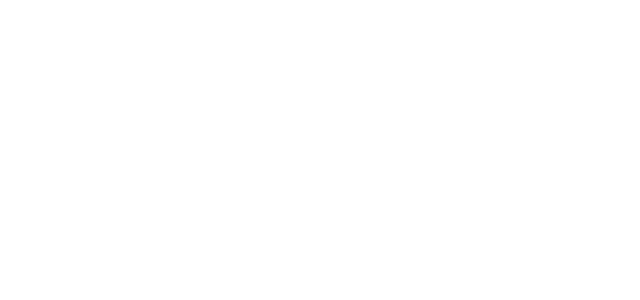
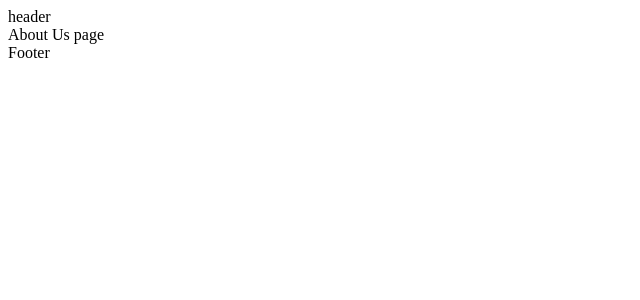
Before and after one commit to Carlo-Falanga/react-router, a React (Vite) app: page /aboutus in a window 1280 px wide. Shown: the top 300 px of the page, without its empty margins (0-640 px from the left). Built offline with nearby package versions, Linux system fonts and the light colour scheme.

Commit message:
add routes structure

```diff
--- a/package.json
+++ b/package.json
@@ -11,7 +11,8 @@
   },
   "dependencies": {
     "react": "^19.2.4",
-    "react-dom": "^19.2.4"
+    "react-dom": "^19.2.4",
+    "react-router-dom": "^7.13.1"
   },
   "devDependencies": {
     "@eslint/js": "^9.39.4",
--- a/src/App.jsx
+++ b/src/App.jsx
@@ -1,13 +1,23 @@
-
+import { BrowserRouter, Routes, Route } from "react-router-dom";
+import DefaultLayout from "./layout/DefaultLayout";
+import Home from "./pages/Home";
+import Products from "./pages/Products";
+import AboutUs from "./pages/AboutUs";
 
 function App() {
-
-
   return (
     <>
-
+      <BrowserRouter>
+        <Routes>
+          <Route element={<DefaultLayout />}>
+            <Route index element={<Home />} />
+            <Route path="/products" element={<Products/>} />
+            <Route path="/aboutus" element={<AboutUs/>} />
+          </Route>
+        </Routes>
+      </BrowserRouter>
     </>
-  )
+  );
 }
 
-export default App
+export default App;
--- /dev/null
+++ b/src/components/AppFooter.jsx
@@ -0,0 +1,8 @@
+export default function AppFooter(){
+
+    return(
+        <footer>
+            Footer
+        </footer>
+    )
+}
--- /dev/null
+++ b/src/components/AppHeader.jsx
@@ -0,0 +1,8 @@
+export default function AppHeader(){
+
+    return(
+        <header>
+            header
+        </header>
+    )
+}
--- /dev/null
+++ b/src/layout/DefaultLayout.jsx
@@ -0,0 +1,14 @@
+import { Outlet } from "react-router-dom";
+import AppHeader from "../components/AppHeader";
+import AppFooter from "../components/AppFooter";
+
+export default function DefaultLayout(){
+
+    return (
+        <>
+        <AppHeader/>
+        <Outlet/>
+        <AppFooter/>
+        </>
+    )
+}
--- /dev/null
+++ b/src/pages/AboutUs.jsx
@@ -0,0 +1,8 @@
+export default function AboutUs(){
+
+    return(
+        <main>
+            About Us page
+        </main>
+    )
+}
--- /dev/null
+++ b/src/pages/Home.jsx
@@ -0,0 +1,8 @@
+export default function Home(){
+
+    return(
+        <main>
+            Home page
+        </main>
+    )
+}
--- /dev/null
+++ b/src/pages/Products.jsx
@@ -0,0 +1,6 @@
+export default function Products(){
+
+    return(
+        <main>Products Page</main>
+    )
+}
```
Also changed, not shown: 1 other file (tests, documents, lock files or other folders).
